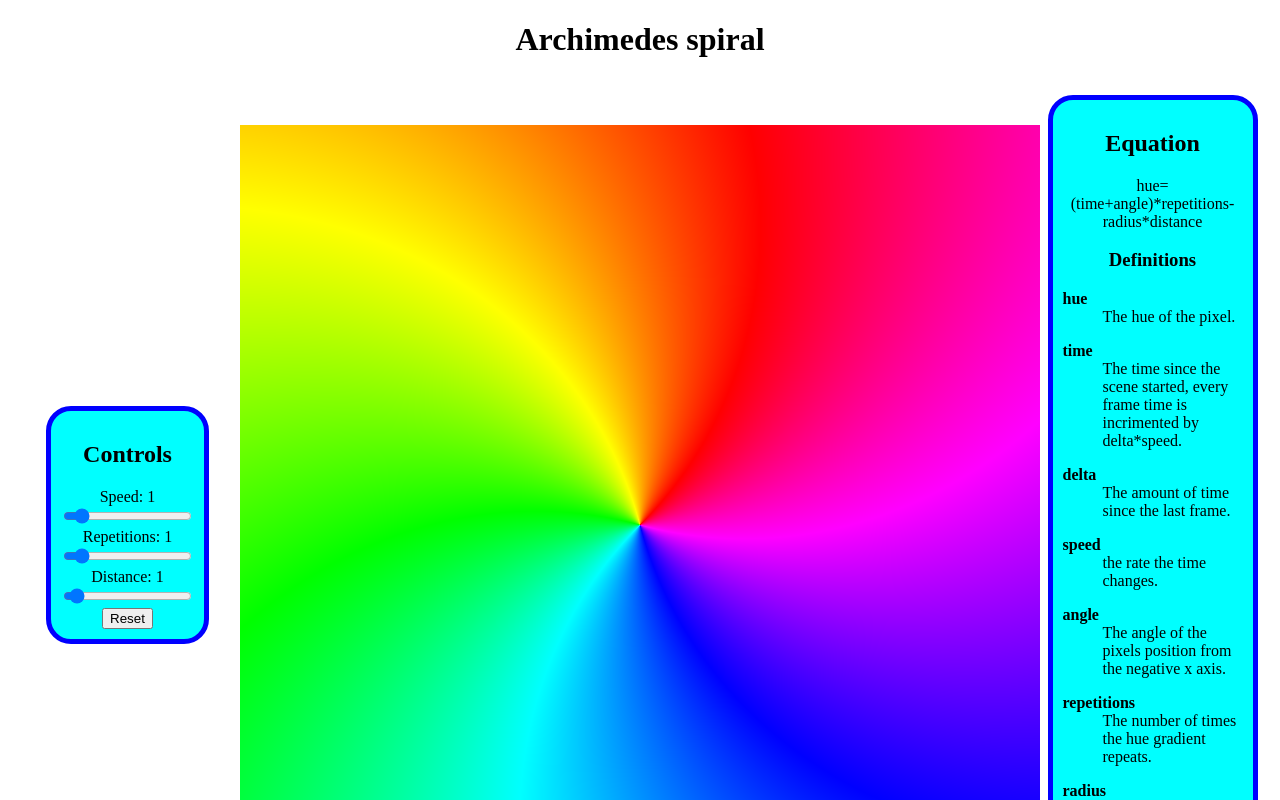
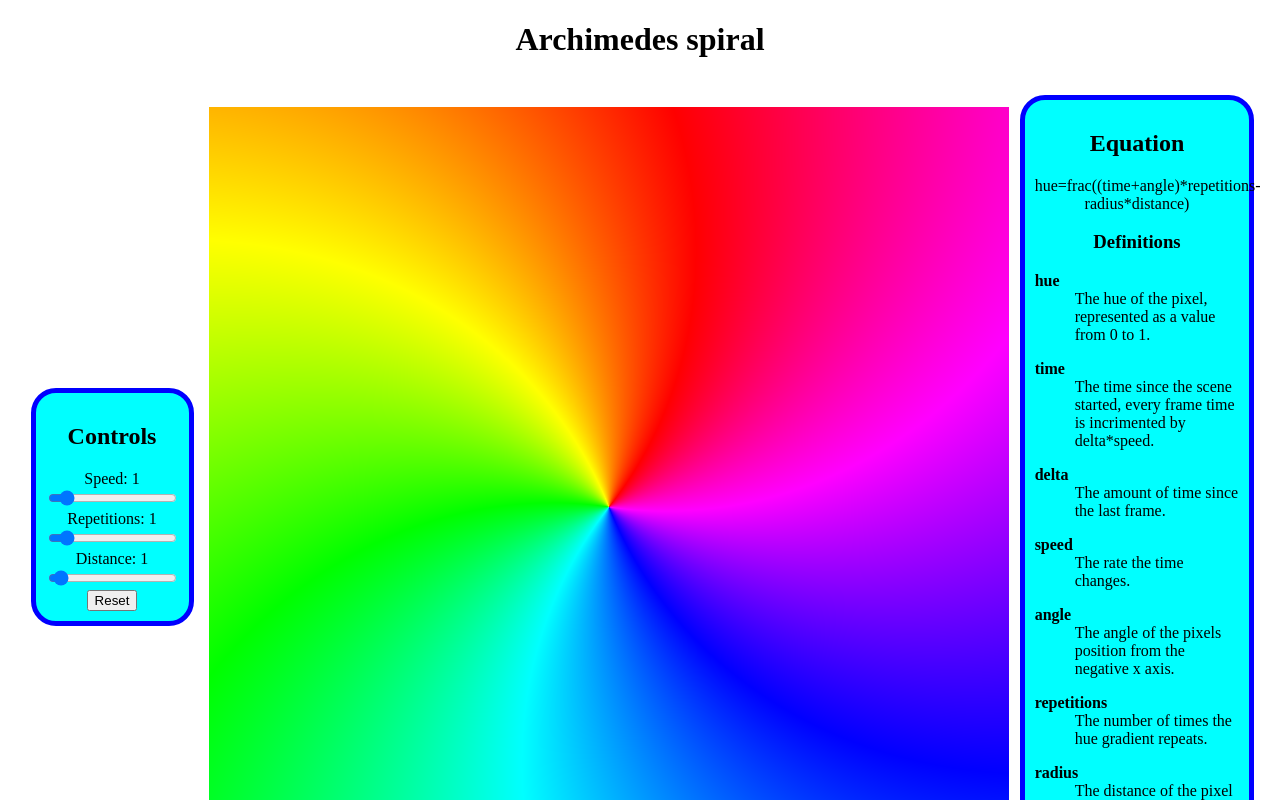
Before and after one commit to TomCP20/Archimedes-Hue-Spiral, a React (Vite) app: page / in a window 1280 px wide. Shown: the top 800 px of the page. Built offline with nearby package versions, Linux system fonts and the light colour scheme; the HTML template or start-up script is replaced by a standard one.

Commit message:
updated equation description

```diff
--- a/src/components/Equation.tsx
+++ b/src/components/Equation.tsx
@@ -1,11 +1,11 @@
 export function Equation() {
   return <div className="equation">
     <h2>Equation</h2>
-    <p>hue=(time+angle)*repetitions-radius*distance</p>
+    <p>hue=frac((time+angle)*repetitions-radius*distance)</p>
     <h3>Definitions</h3>
     <dl>
       <dt>hue</dt>
-      <dd>The hue of the pixel.</dd>
+      <dd>The hue of the pixel, represented as a value from 0 to 1.</dd>
 
       <dt>time</dt>
       <dd>The time since the scene started, every frame time is incrimented by delta*speed.</dd>
@@ -14,7 +14,7 @@ export function Equation() {
       <dd>The amount of time since the last frame.</dd>
 
       <dt>speed</dt>
-      <dd>the rate the time changes.</dd>
+      <dd>The rate the time changes.</dd>
 
       <dt>angle</dt>
       <dd>The angle of the pixels position from the negative x axis.</dd>
```
